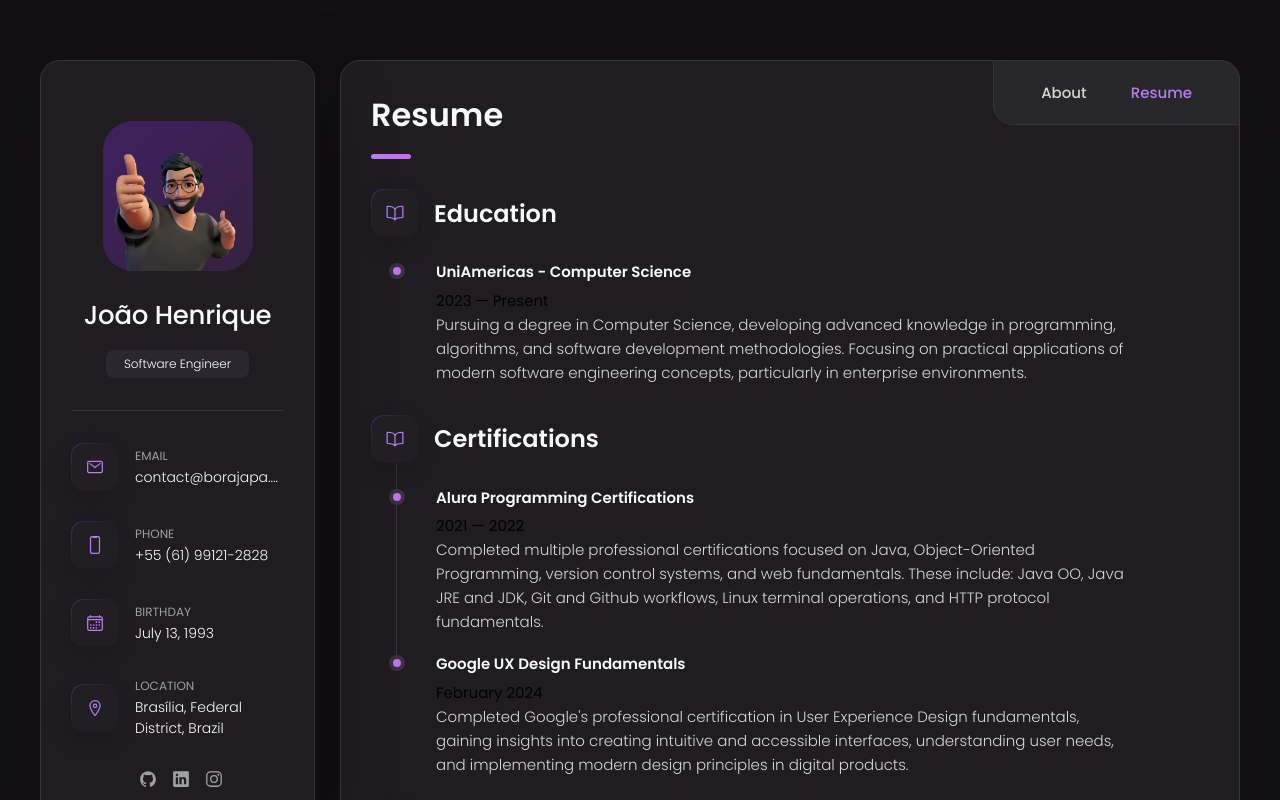
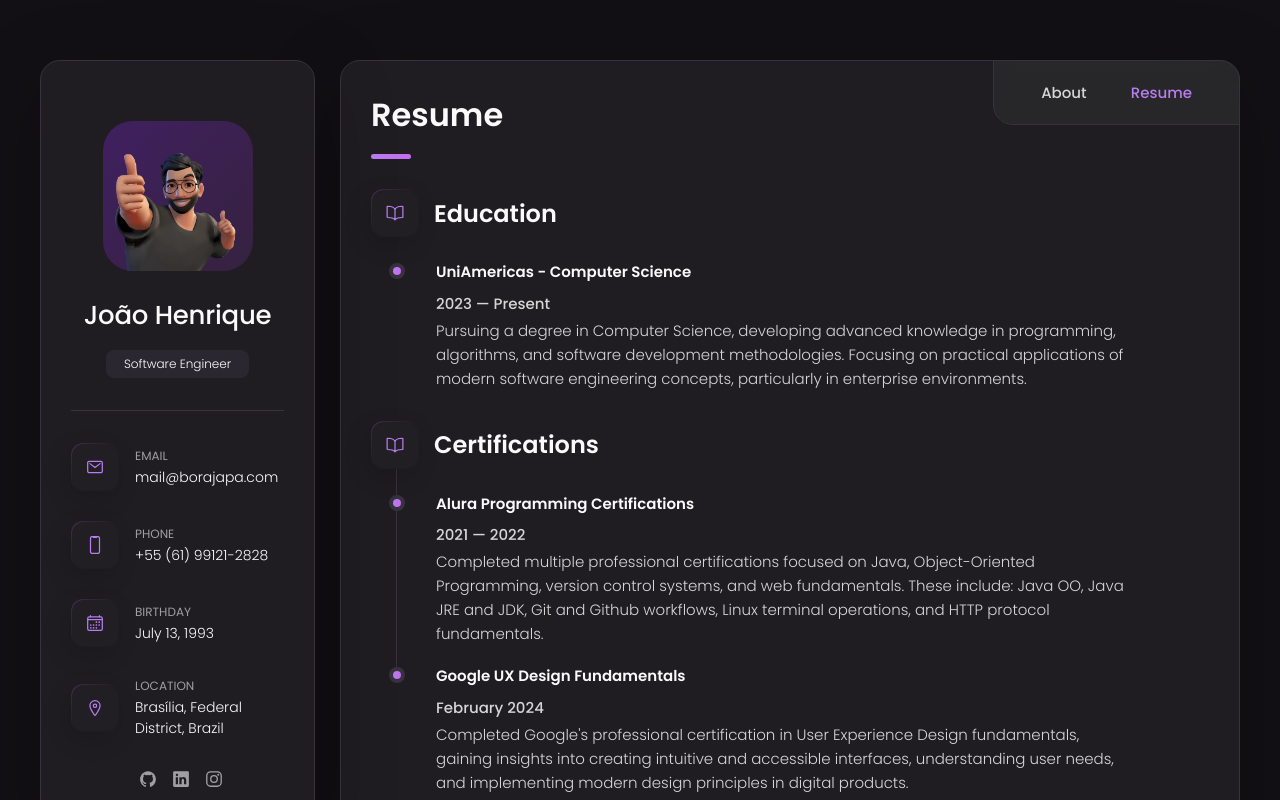
Before and after one commit to borajapa/joaohkf-resume, a plain HTML site: page index.html in a window 1280 px wide. Both pictures are taken after a click on the button "Resume". Shown: the top 800 px of the page. Drawn offline with nearby package versions, Linux system fonts and the light colour scheme.

Commit message:
commit update email

```diff
--- a/assets/css/style.css
+++ b/assets/css/style.css
@@ -840,9 +840,9 @@
 }
 
 .timeline-list span {
-  color: var(--vegas-gold);
-  font-weight: var(--fw-400);
-  line-height: 1.6;
+  color: var(--light-gray);
+  font-weight: var(--fw-500);
+  line-height: 2;
 }
 
 .timeline-item:not(:last-child)::before {
--- a/index.html
+++ b/index.html
@@ -77,7 +77,7 @@
                 <p class="contact-title">Email</p>
 
                 <a href="mailto:jhk.ferreira@gmail.com" class="contact-link"
-                  >contact@borajapa.com</a
+                  >mail@borajapa.com</a
                 >
               </div>
             </li>
```
